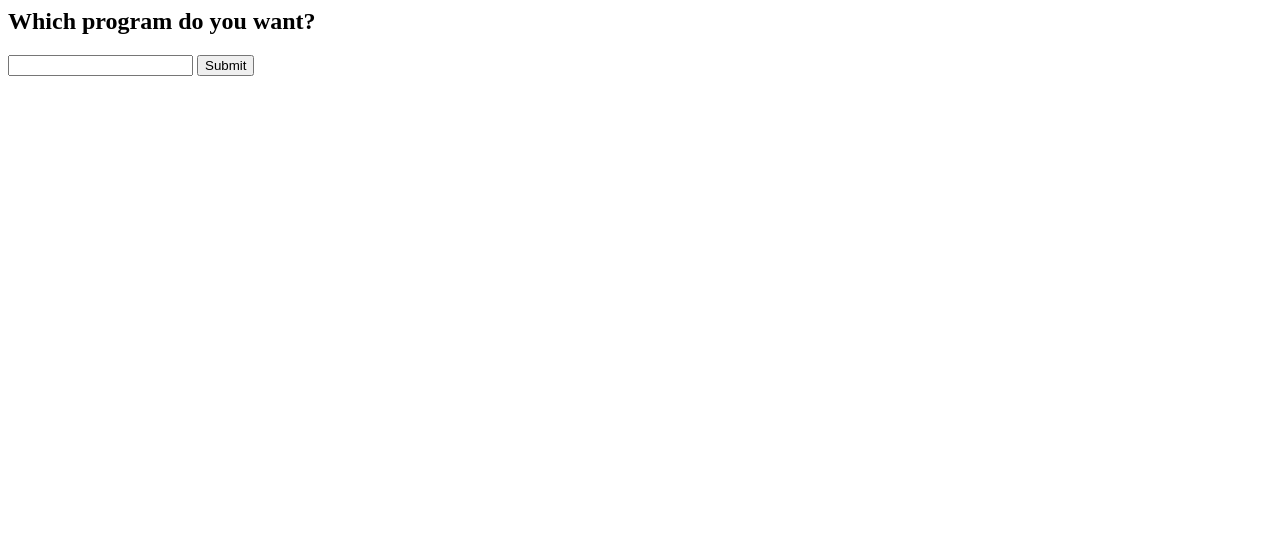
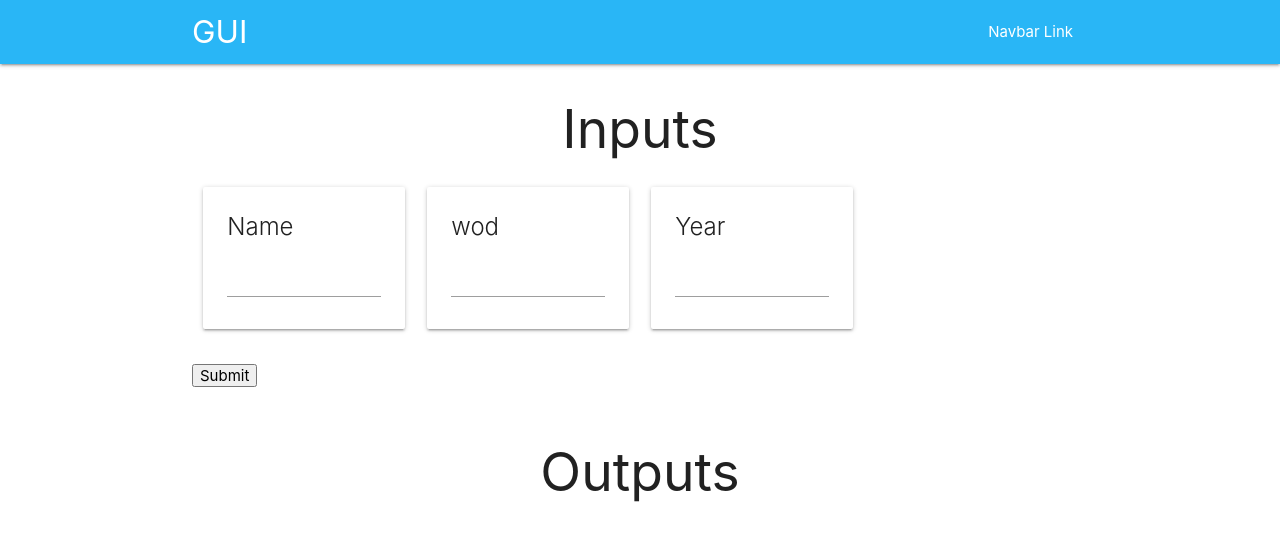
Before and after one commit to blucheez/bug-free-disco, a plain HTML site: page GUI/index.html in a window 1280 px wide. Drawn offline with nearby package versions, Linux system fonts and the light colour scheme.

Commit message:
Created plan and basic structure

```diff
--- /dev/null
+++ b/GUI/components.js
@@ -0,0 +1,22 @@
+// creates a div for String input
+// @ param a name for the query
+// returns a div DOM element, to be appended to something
+function stringInputCard(query) {
+  // create the general area
+  var area = document.createElement("div");
+  $(area).addClass("col s12 m6 l3");
+
+  // the card itself
+  var card = document.createElement("div");
+  $(card).addClass("card");
+
+  // add the title and the input area
+  var content = document.createElement("div");
+  $(content).addClass("card-content");
+  $(content).append("<span class='card-title'>" + query + "</span>");
+  $(content).append("<input id='input" + query + "' type='text' name='" + query + "''/>");
+  $(card).append(content);
+
+  $(area).append(card);
+  return area;
+}
--- a/GUI/index.html
+++ b/GUI/index.html
@@ -1,14 +1,38 @@
 <html>
   <head>
     <title>Program GUI</title>
+    <link href="https://fonts.googleapis.com/icon?family=Material+Icons" rel="stylesheet">
+    <link rel="stylesheet" href="https://cdnjs.cloudflare.com/ajax/libs/materialize/1.0.0-rc.2/css/materialize.min.css">
   </head>
   <body>
-    <form>
-      <h2>Which program do you want?</h2>
-      <input type="text" name="programName"/>
-      <input type="submit" id="programSelect" />
-    </form>
+    <nav class="light-blue lighten-1" role="navigation">
+      <div class="nav-wrapper container"><a id="logo-container" href="#" class="brand-logo">GUI</a>
+        <ul class="right hide-on-med-and-down">
+          <li><a href="#">Navbar Link</a></li>
+        </ul>
+
+        <ul id="nav-mobile" class="sidenav">
+          <li><a href="#">Navbar Link</a></li>
+        </ul>
+        <a href="#" data-target="nav-mobile" class="sidenav-trigger"><i class="material-icons">menu</i></a>
+      </div>
+    </nav>
+    <div class="container">
+      <h2 style="text-align:center;">Inputs</h2>
+      <form target="cancel" method="post" onsubmit="return update()">
+        <div class="row" id="inputs"></div>
+        <input class="row" type="submit" />
+      </form>
+      <iframe style="display: none;" name="cancel"></iframe>
+      <h2 style="text-align:center;">Outputs</h2>
+      <div class="row" id="outputs">
+
+      </div>
+    </div>
+
+
     <script src="https://ajax.googleapis.com/ajax/libs/jquery/3.3.1/jquery.min.js"></script>
+    <script src="components.js"></script>
     <script src="interactions.js"></script>
   </body>
 </html>
--- a/GUI/interactions.js
+++ b/GUI/interactions.js
@@ -1,6 +1,20 @@
-function requestProgram(name) {
-  // this function sends a request to the server for the program
-  $.get("/" + name, function(data) {
-    return data;
-  });
+// array to store the requested data input names
+var entries = ["Name", "wod", "Year"];
+
+// create the inputs and outputs
+for(var i = 0; i < entries.length; i++) {
+  $("#inputs").append(stringInputCard(entries[i]));
 }
+
+// run this function every time the user submits all of the inputs
+function update() {
+  // will be sending a JSON object to the server to process
+  var toSend = [];
+  // iterate over all of the arguments, add them to the toSend object
+  for(var i = 0; i < entries.length; i++) {
+    var value = ($("#input" + entries[i]).val());
+    toSend[entries[i]] = value;
+  }
+
+  console.log(toSend)
+}
```
